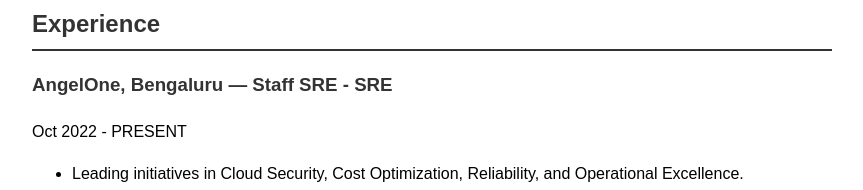
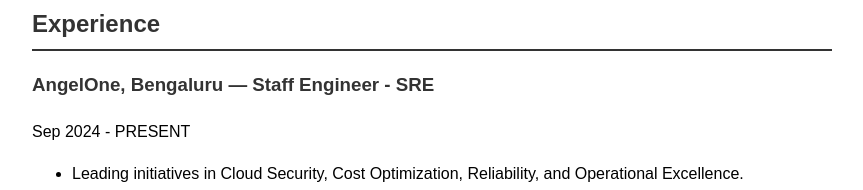
Before and after one commit to ssala7/ssala7.github.io, a plain HTML site: page index.html in a window 1280 px wide. Shown: the part 271-461 px from the top of the page, without its empty margins (208-1071 px from the left). Drawn offline with Linux system fonts and the light colour scheme.

Commit message:
adding new experience

```diff
--- a/index.html
+++ b/index.html
@@ -56,8 +56,8 @@
 
         <div class="section">
             <h2>Experience</h2>
-                <h3>AngelOne, Bengaluru — Staff SRE - SRE</h3>
-                <p>Oct 2022 - PRESENT</p>
+                <h3>AngelOne, Bengaluru — Staff Engineer - SRE</h3>
+                <p>Sep 2024 - PRESENT</p>
                 <ul>
                     <li>Leading initiatives in Cloud Security, Cost Optimization, Reliability, and Operational Excellence.</li>
                     <li>Manage Cloud Infrastructure and Cloud Security.</li>
```
